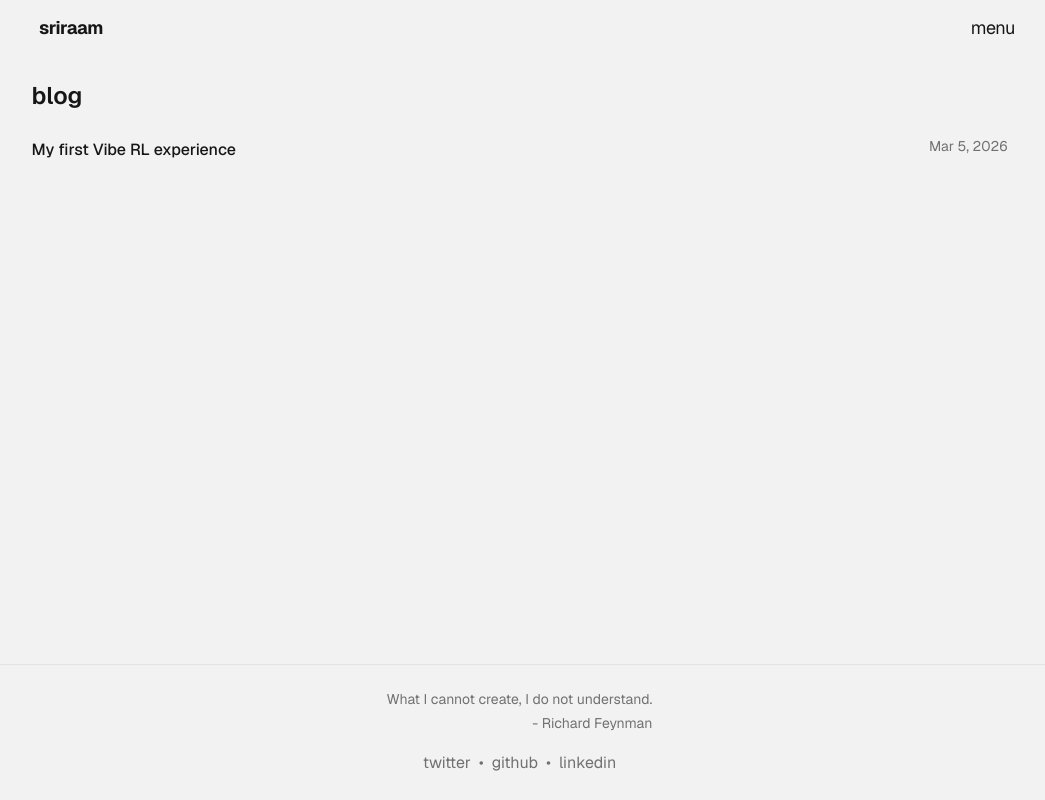
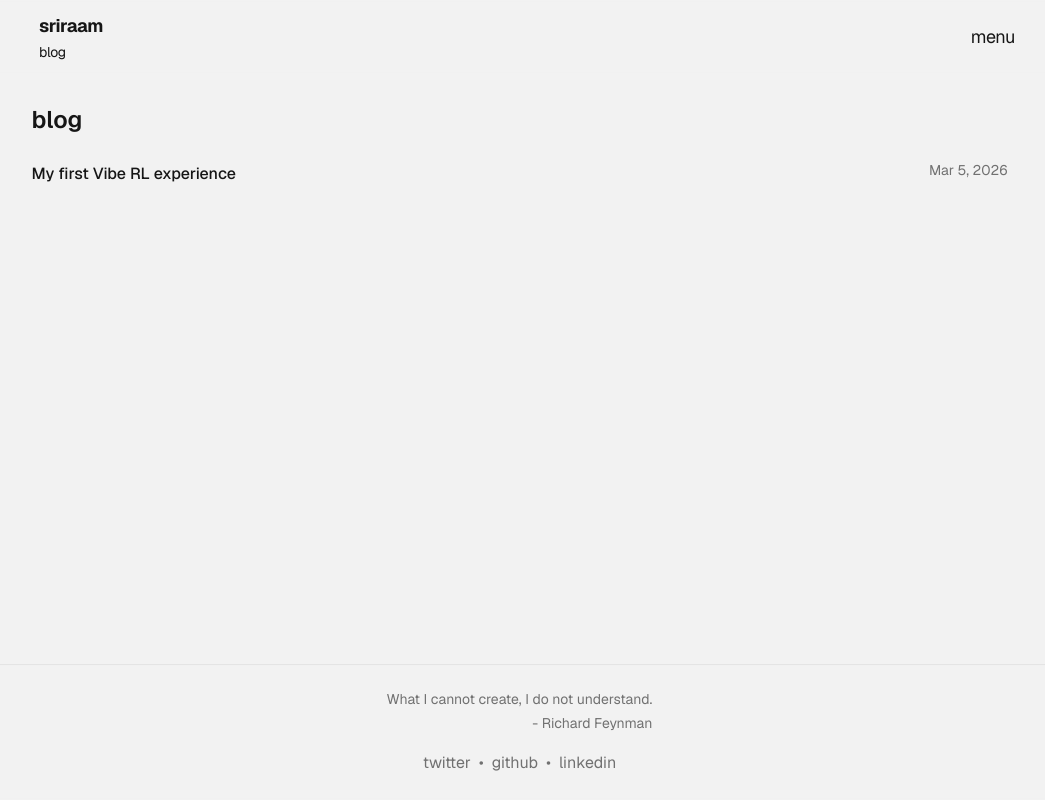
Before and after one commit to 13point5/blog, a Next.js app: page /blog in a window 1280 px wide. Shown: the whole page, without its empty margins (113-1158 px from the left). Built offline with nearby package versions, Linux system fonts and the light colour scheme; a web font is replaced by a local one.

Commit message:
Add quiet blog path under the header name
On blog routes, show a second-line trail (blog / slug) with
blog clickable, and give blog pages a bit more top padding.

Co-authored-by: Sriraam <bharathsriraam.rr@gmail.com>

```diff
--- a/app/blog/[slug]/page.tsx
+++ b/app/blog/[slug]/page.tsx
@@ -58,7 +58,7 @@ export default async function BlogPost({
   }
 
   return (
-    <main className="max-w-5xl mx-auto px-6 pt-14 pb-16">
+    <main className="max-w-5xl mx-auto px-6 pt-20 pb-16">
       <article className="prose prose-lg animate-fade-blur">
         <script
           type="application/ld+json"
--- a/app/blog/page.tsx
+++ b/app/blog/page.tsx
@@ -7,7 +7,7 @@ export const metadata = {
 
 export default function BlogPage() {
   return (
-    <main className="max-w-5xl mx-auto px-6 pt-14 pb-16">
+    <main className="max-w-5xl mx-auto px-6 pt-20 pb-16">
       <section className="animate-fade-blur">
         <h1 className="text-2xl font-semibold mb-4 mt-6 text-foreground">
           blog
--- a/app/components/header.tsx
+++ b/app/components/header.tsx
@@ -2,12 +2,18 @@
 
 import { useState, useEffect } from "react";
 import Link from "next/link";
+import { usePathname } from "next/navigation";
 import { SettingsDropdown } from "./settings-dropdown";
 import { cn } from "@/lib/utils";
 
 export function Header() {
   const [isVisible, setIsVisible] = useState(true);
   const [lastScrollY, setLastScrollY] = useState(0);
+  const pathname = usePathname();
+  const isOnBlogPage = pathname.startsWith("/blog");
+  const blogSlug = pathname.startsWith("/blog/")
+    ? pathname.split("/")[2]
+    : null;
 
   useEffect(() => {
     const handleScroll = () => {
@@ -31,17 +37,46 @@ export function Header() {
   return (
     <header
       className={cn(
-        "fixed top-0 left-0 right-0 z-50 h-12 sm:h-14 bg-background/80 backdrop-blur-xs transition-transform duration-300",
+        "fixed top-0 left-0 right-0 z-50 bg-background/80 backdrop-blur-xs transition-transform duration-300",
+        isOnBlogPage ? "py-2.5 sm:py-3" : "h-12 sm:h-14",
         isVisible ? "translate-y-0" : "-translate-y-full"
       )}
     >
-      <nav className="max-w-5xl mx-auto px-6 h-full flex items-center justify-between">
-        <Link
-          href="/"
-          className="text-base sm:text-lg font-bold tracking-tight hover:text-foreground-muted transition-colors"
-        >
-          sriraam
-        </Link>
+      <nav
+        className={cn(
+          "max-w-5xl mx-auto px-6 flex items-center justify-between gap-4",
+          !isOnBlogPage && "h-full"
+        )}
+      >
+        <div className="flex flex-col gap-0.5 min-w-0">
+          <Link
+            href="/"
+            className="text-base sm:text-lg font-bold tracking-tight hover:text-foreground-muted transition-colors w-fit"
+          >
+            sriraam
+          </Link>
+          {isOnBlogPage && (
+            <div className="flex items-center gap-1.5 text-xs sm:text-sm text-foreground-muted tracking-tight min-w-0">
+              <Link
+                href="/blog"
+                className={cn(
+                  "hover:text-foreground transition-colors shrink-0",
+                  !blogSlug && "text-foreground"
+                )}
+              >
+                blog
+              </Link>
+              {blogSlug && (
+                <>
+                  <span aria-hidden="true">/</span>
+                  <span className="truncate max-w-[45vw] sm:max-w-64">
+                    {blogSlug}
+                  </span>
+                </>
+              )}
+            </div>
+          )}
+        </div>
         <SettingsDropdown />
       </nav>
     </header>
```
